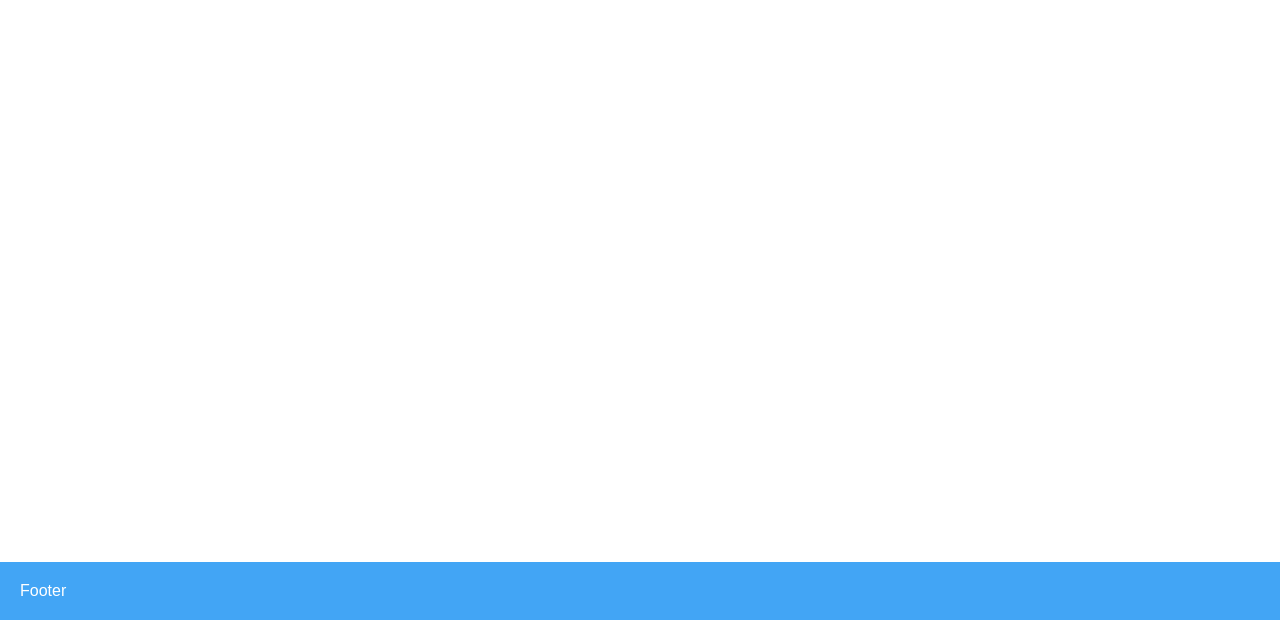
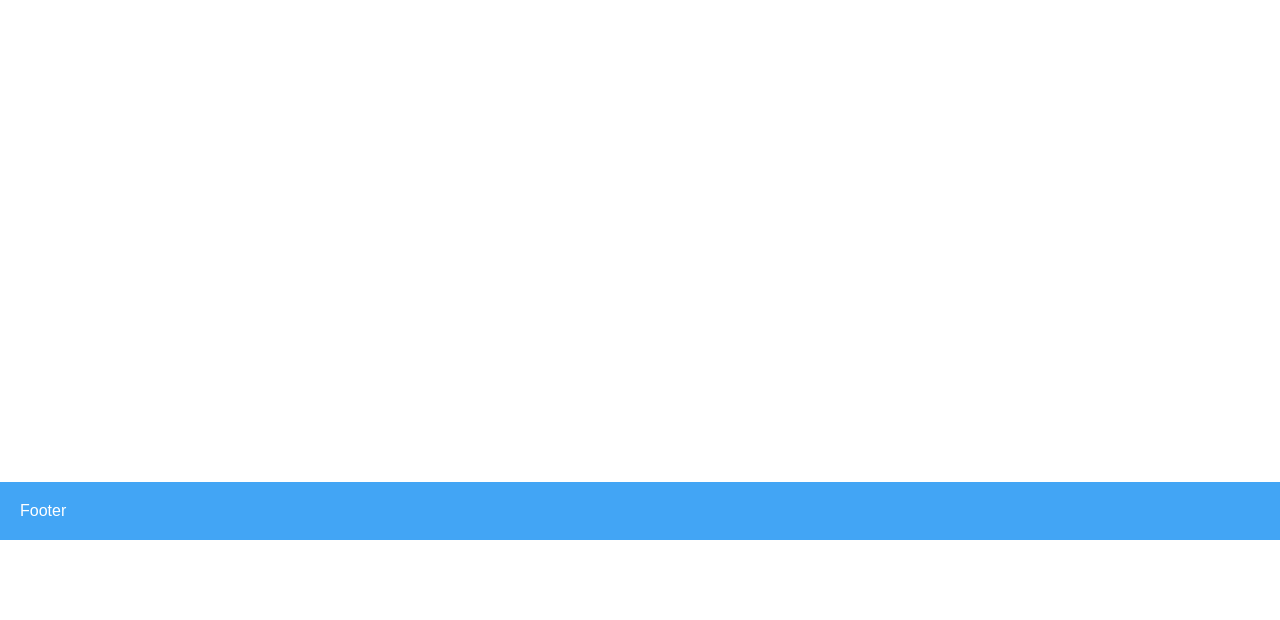
Before and after one commit to promovis/pompa, a plain HTML site: page index.html in a window 1280 px wide. Shown: the part 180-800 px from the top of the page. Drawn offline with Linux system fonts and the light colour scheme.

Commit message:
css fine tuning: 100 -> 90vh

```diff
--- a/css/style.css
+++ b/css/style.css
@@ -1,6 +1,6 @@
 
 body {
-    min-height: 100vh; /* 100% */
+    min-height: 90vh; /* 100% */
     display: flex;
     flex-direction: column;
 }
```
